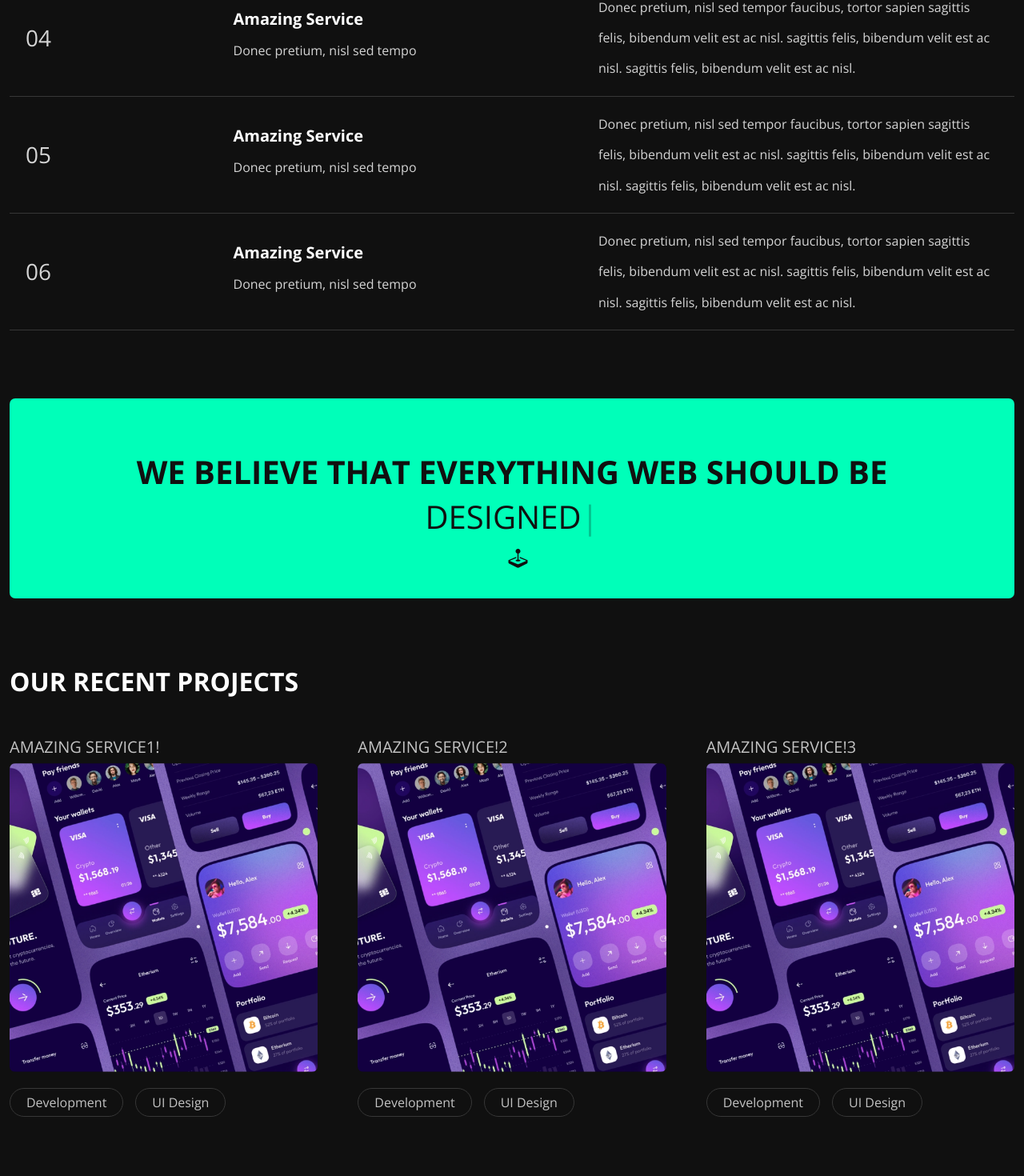
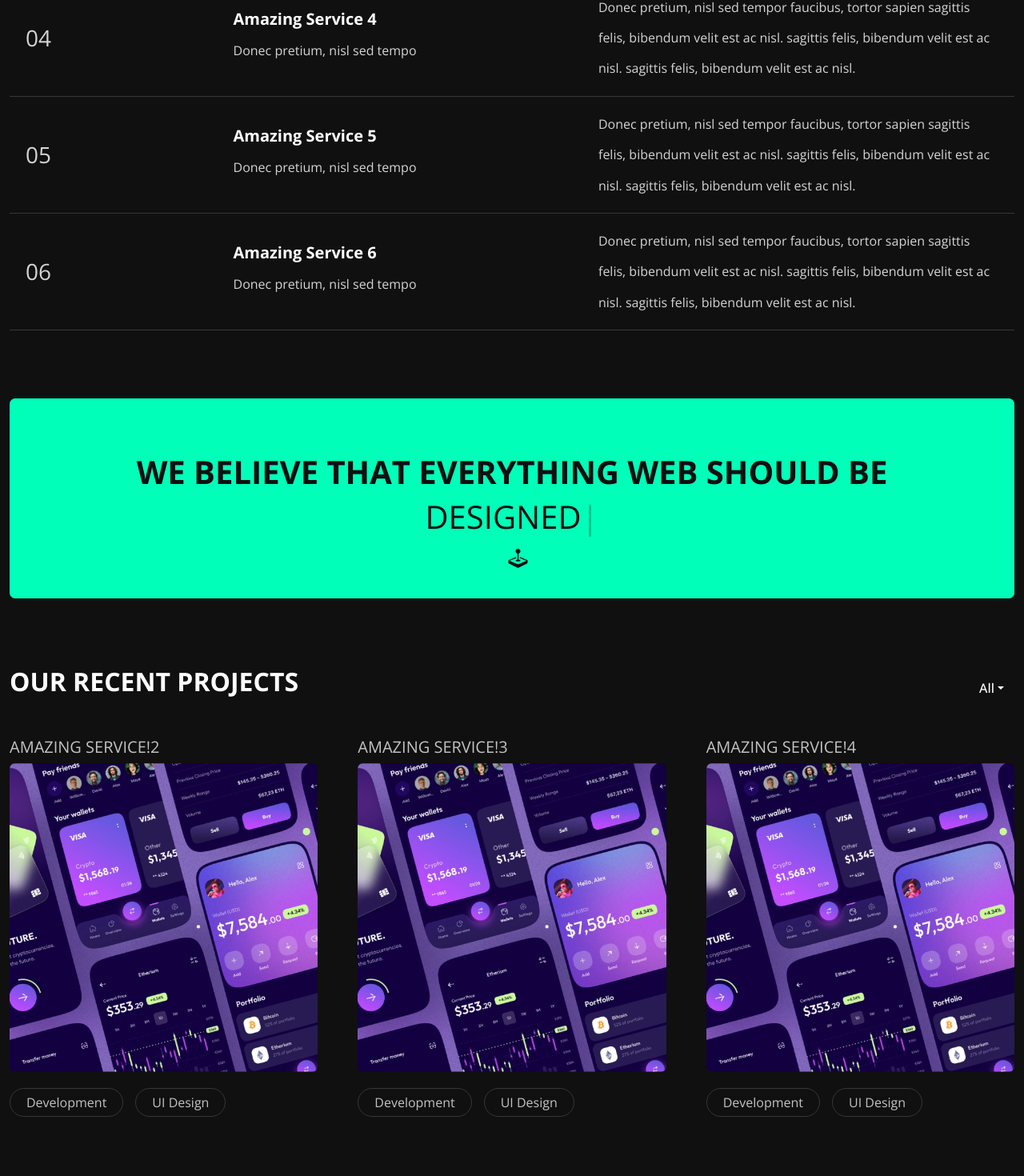
Before and after one commit to TristanVarewijck/ancore.build, a React (Create React App) app: page / in a window 1280 px wide. Shown: the part 1373-2843 px from the top of the page at 80% size. Built offline with nearby package versions, Linux system fonts and the light colour scheme.

Commit message:
filter logic done

```diff
--- a/src/components/Partners/index.jsx
+++ b/src/components/Partners/index.jsx
@@ -1,41 +1,49 @@
+import { useState } from "react";
+
 const Partners = () => {
   const items = [
     {
-      partner: "Github",
+      id: 1,
+      partner: "Github-1",
       logo: "github.svg",
       link: "https://github.com",
     },
     {
-      partner: "Github",
+      id: 2,
+      partner: "Github-2",
       logo: "github.svg",
       link: "https://github.com",
     },
     {
-      partner: "Github",
+      id: 3,
+      partner: "Github-3",
       logo: "github.svg",
       link: "https://github.com",
     },
     {
-      partner: "Github",
+      id: 4,
+      partner: "Github-4",
       logo: "github.svg",
       link: "https://github.com",
     },
     {
-      partner: "Github",
+      id: 5,
+      partner: "Github-5",
       logo: "github.svg",
       link: "https://github.com",
     },
     {
-      partner: "Github",
+      id: 6,
+      partner: "Github-6",
       logo: "github.svg",
       link: "https://github.com",
     },
   ];
 
-  const partnerElements = items.map((i, index) => {
+  const partnerElements = items.map((i) => {
     return (
-      <li key={`Partner: ${index}`}>
-        <a href={i.link}>
+      <li key={i.id}>
+        <a href="#">
           <img
             className="img-fluid"
             src={`/assets/partners/${i.logo}`}
--- a/src/components/Projects/index.jsx
+++ b/src/components/Projects/index.jsx
@@ -2,19 +2,31 @@ import { useContext, useMemo, useState, useCallback, useEffect } from "react";
 import { languageSetting } from "../../App";
 import Case from "../Case";
 import Link from "../Link";
+import Dropdown from "react-bootstrap/Dropdown";
 
 const Projects = () => {
   const [isCursor, setIsCursor] = useState(false);
-  const content = useContext(languageSetting);
-  const cases = content.Home.Projects.cases;
+  const [option, setOption] = useState("All");
   const [mousePos, setMousePos] = useState({
     x: null,
     y: null,
   });
 
-  const casesElements = useMemo(() => {
-    return cases.map((i, index) => (
-      <li key={`Case: ${index}`}>
+  const content = useContext(languageSetting);
+
+  const cases = useMemo(() => {
+    const randomized = content.Home.Projects.cases
+      .map((i) => ({
+        i,
+        sort: Math.random(),
+      }))
+      .sort((a, b) => a.sort - b.sort)
+      .map(({ i }) => i);
+    return randomized;
+  }, [content]);
+
+  const casesElements = cases.map((i) => (
+    <li key={i.id}>
       <Case
         title={i.title}
         banner={i.banner}
@@ -23,7 +35,6 @@ const Projects = () => {
       />
     </li>
   ));
-  }, [cases]);
 
   const handleCursorTracking = useCallback((event) => {
     setMousePos((prevState) => {
@@ -34,6 +45,27 @@ const Projects = () => {
       };
     });
   }, []);
+
+  function sortCases(e) {
+    e.preventDefault();
+    const select = e.target.id;
+    setOption(select);
+
+    switch (select) {
+      case "Recent":
+        const casesDateSorted = cases.sort(
+          (a, b) => new Date(a.date) - new Date(b.date)
+        );
+        console.log(casesDateSorted);
+        break;
+      case "Highlighted":
+        const casesHighlighted = cases.filter((i) => i.isHighlighted == true);
+        console.log(casesHighlighted);
+        break;
+      default:
+      // console.log(casesRandomized);
+    }
+  }
 
   useEffect(() => {
     isCursor
@@ -49,7 +81,25 @@ const Projects = () => {
       onMouseLeave={() => setIsCursor(false)}
       style={{ cursor: "none" }}
     >
+      <div className="section-heading">
         <h2>Our Recent Projects</h2>
+        <Dropdown>
+          <Dropdown.Toggle variant="success" id="dropdown-basic">
+            {option}
+          </Dropdown.Toggle>
+          <Dropdown.Menu>
+            <Dropdown.Item id="Recent" onClick={sortCases}>
+              Recent
+            </Dropdown.Item>
+            <Dropdown.Item id="Highlighted" onClick={sortCases}>
+              Highlighted
+            </Dropdown.Item>
+            <Dropdown.Item id="All" onClick={sortCases}>
+              All
+            </Dropdown.Item>
+          </Dropdown.Menu>
+        </Dropdown>
+      </div>
       <ul>{casesElements}</ul>
       <div className="link-to-portfolio">
         <Link
--- a/src/components/Services/index.jsx
+++ b/src/components/Services/index.jsx
@@ -29,7 +29,7 @@ const Services = ({ setRef }) => {
 
   const serviceElements = content.Home.Services.servicesBlocks.map(
     (i, index) => (
-      <Accordion.Item eventKey={`${index}`} key={`Service: ${index}`}>
+      <Accordion.Item eventKey={`${index}`} key={i.title}>
         <Accordion.Header>
           <TextBlock
             title={i.title}
--- a/src/content.json
+++ b/src/content.json
@@ -29,32 +29,32 @@
         "title": "WIJ ZIJN BLIJ MET HET HOOGSTE RESULTAAT",
         "servicesBlocks": [
           {
-            "title": "Amazing Service",
+            "title": "Amazing Service 1",
             "subtitle": "Donec pretium, nisl sed tempo",
             "text": "Donec pretium, nisl sed tempor faucibus, tortor sapien sagittis felis, bibendum velit est ac nisl. sagittis felis, bibendum velit est ac nisl. sagittis felis, bibendum velit est ac nisl."
           },
           {
-            "title": "Amazing Service",
+            "title": "Amazing Service 2",
             "subtitle": "Donec pretium, nisl sed tempo",
             "text": "Donec pretium, nisl sed tempor faucibus, tortor sapien sagittis felis, bibendum velit est ac nisl. sagittis felis, bibendum velit est ac nisl. sagittis felis, bibendum velit est ac nisl."
           },
           {
-            "title": "Amazing Service",
+            "title": "Amazing Service 3",
             "subtitle": "Donec pretium, nisl sed tempo",
             "text": "Donec pretium, nisl sed tempor faucibus, tortor sapien sagittis felis, bibendum velit est ac nisl. sagittis felis, bibendum velit est ac nisl. sagittis felis, bibendum velit est ac nisl."
           },
           {
-            "title": "Amazing Service",
+            "title": "Amazing Service 4",
             "subtitle": "Donec pretium, nisl sed tempo",
             "text": "Donec pretium, nisl sed tempor faucibus, tortor sapien sagittis felis, bibendum velit est ac nisl. sagittis felis, bibendum velit est ac nisl. sagittis felis, bibendum velit est ac nisl."
           },
           {
-            "title": "Amazing Service",
+            "title": "Amazing Service 5",
             "subtitle": "Donec pretium, nisl sed tempo",
             "text": "Donec pretium, nisl sed tempor faucibus, tortor sapien sagittis felis, bibendum velit est ac nisl. sagittis felis, bibendum velit est ac nisl. sagittis felis, bibendum velit est ac nisl."
           },
           {
-            "title": "Amazing Service",
+            "title": "Amazing Service 6",
             "subtitle": "Donec pretium, nisl sed tempo",
             "text": "Donec pretium, nisl sed tempor faucibus, tortor sapien sagittis felis, bibendum velit est ac nisl. sagittis felis, bibendum velit est ac nisl. sagittis felis, bibendum velit est ac nisl."
           }
@@ -64,24 +64,36 @@
         "title": "WIJ BOUWEN ALLES DIGITAAL",
         "cases": [
           {
-            "title": "Amazing Service1!",
+            "id": 1,
+            "title": "Amazing Service!1",
             "banner": "/assets/cases/case-1.png",
-            "tags": ["Development", "UI Design"]
+            "tags": ["Development", "UI Design"],
+            "date": "2017-07-22",
+            "isHighlighted": false
           },
           {
+            "id": 2,
             "title": "Amazing Service!2",
             "banner": "/assets/cases/case-1.png",
-            "tags": ["Development", "UI Design"]
+            "tags": ["Development", "UI Design"],
+            "date": "2020-07-22",
+            "isHighlighted": true
           },
           {
+            "id": 3,
             "title": "Amazing Service!3",
             "banner": "/assets/cases/case-1.png",
-            "tags": ["Development", "UI Design"]
+            "tags": ["Development", "UI Design"],
+            "date": "2022-07-22",
+            "isHighlighted": true
           },
           {
+            "id": 4,
             "title": "Amazing Service!4",
             "banner": "/assets/cases/case-1.png",
-            "tags": ["Development", "UI Design"]
+            "tags": ["Development", "UI Design"],
+            "date": "2018-07-22",
+            "isHighlighted": false
           }
         ]
       },
@@ -165,32 +177,32 @@
         "title": "WIJ ZIJN BLIJ MET HET HOOGSTE RESULTAAT",
         "servicesBlocks": [
           {
-            "title": "Amazing Service",
+            "title": "Amazing Service 1",
             "subtitle": "Donec pretium, nisl sed tempo",
             "text": "Donec pretium, nisl sed tempor faucibus, tortor sapien sagittis felis, bibendum velit est ac nisl. sagittis felis, bibendum velit est ac nisl. sagittis felis, bibendum velit est ac nisl."
           },
           {
-            "title": "Amazing Service",
+            "title": "Amazing Service 2",
             "subtitle": "Donec pretium, nisl sed tempo",
             "text": "Donec pretium, nisl sed tempor faucibus, tortor sapien sagittis felis, bibendum velit est ac nisl. sagittis felis, bibendum velit est ac nisl. sagittis felis, bibendum velit est ac nisl."
           },
           {
-            "title": "Amazing Service",
+            "title": "Amazing Service 3",
             "subtitle": "Donec pretium, nisl sed tempo",
             "text": "Donec pretium, nisl sed tempor faucibus, tortor sapien sagittis felis, bibendum velit est ac nisl. sagittis felis, bibendum velit est ac nisl. sagittis felis, bibendum velit est ac nisl."
           },
           {
-            "title": "Amazing Service",
+            "title": "Amazing Service 4",
             "subtitle": "Donec pretium, nisl sed tempo",
             "text": "Donec pretium, nisl sed tempor faucibus, tortor sapien sagittis felis, bibendum velit est ac nisl. sagittis felis, bibendum velit est ac nisl. sagittis felis, bibendum velit est ac nisl."
           },
           {
-            "title": "Amazing Service",
+            "title": "Amazing Service 5",
             "subtitle": "Donec pretium, nisl sed tempo",
             "text": "Donec pretium, nisl sed tempor faucibus, tortor sapien sagittis felis, bibendum velit est ac nisl. sagittis felis, bibendum velit est ac nisl. sagittis felis, bibendum velit est ac nisl."
           },
           {
-            "title": "Amazing Service",
+            "title": "Amazing Service 6",
             "subtitle": "Donec pretium, nisl sed tempo",
             "text": "Donec pretium, nisl sed tempor faucibus, tortor sapien sagittis felis, bibendum velit est ac nisl. sagittis felis, bibendum velit est ac nisl. sagittis felis, bibendum velit est ac nisl."
           }
@@ -200,24 +212,36 @@
         "title": "WIJ BOUWEN ALLES DIGITAAL",
         "cases": [
           {
-            "title": "Amazing Service!",
+            "id": 1,
+            "title": "Amazing Service!1",
             "banner": "/assets/cases/case-1.png",
-            "tags": ["Development", "UI Design"]
+            "tags": ["Development", "UI Design"],
+            "date": "2017-07-22",
+            "isHighlighted": false
           },
           {
-            "title": "Amazing Service!",
+            "id": 2,
+            "title": "Amazing Service!2",
             "banner": "/assets/cases/case-1.png",
-            "tags": ["Development", "UI Design"]
+            "tags": ["Development", "UI Design"],
+            "date": "2020-07-22",
+            "isHighlighted": true
           },
           {
-            "title": "Amazing Service!",
+            "id": 3,
+            "title": "Amazing Service!3",
             "banner": "/assets/cases/case-1.png",
-            "tags": ["Development", "UI Design"]
+            "tags": ["Development", "UI Design"],
+            "date": "2022-07-22",
+            "isHighlighted": true
           },
           {
-            "title": "Amazing Service!",
+            "id": 4,
+            "title": "Amazing Service!4",
             "banner": "/assets/cases/case-1.png",
-            "tags": ["Development", "UI Design"]
+            "tags": ["Development", "UI Design"],
+            "date": "2018-07-22",
+            "isHighlighted": false
           }
         ]
       },
--- a/src/scss/components/Accordion.scss
+++ b/src/scss/components/Accordion.scss
@@ -14,6 +14,16 @@
     transition: var(accordion-transition);
 }
 
+.accordion-button[aria-expanded="true"] {
+    .text-block {
+        border-bottom: 1px solid $action;
+        h5,
+        p {
+            color: $action !important;
+        }
+    }
+}
+
 .accordion-item {
     color: none !important;
     background-color: none !important;
@@ -28,23 +38,13 @@ $accordion-border-width: 0px;
 $accordion-border-color: none;
 $accordion-border-radius: 2px;
 $accordion-inner-border-radius: none;
-
 $accordion-body-padding-y: 15px;
 $accordion-body-padding-x: 20px;
-
 $accordion-button-padding-y: none;
 $accordion-button-padding-x: none;
-// $accordion-button-color: $action;
 $accordion-button-bg: $black;
-// $accordion-transition: $btn-transition, border-radius 0.15s ease;
 $accordion-button-active-bg: none;
 $accordion-button-active-color: inherit;
-
 $accordion-button-focus-border-color: none;
 $accordion-button-focus-box-shadow: none;
-
-// $accordion-icon-width: 1.25rem;
-// $accordion-icon-color: $accordion-color;
 $accordion-icon-active-color: none;
-// $accordion-icon-transition: transform 0.2s ease-in-out;
-// $accordion-icon-transform: rotate(-180deg);
--- a/src/scss/components/Projects.scss
+++ b/src/scss/components/Projects.scss
@@ -1,5 +1,11 @@
 .projects {
   position: relative;
+
+  .section-heading {
+    display: flex;
+    align-items: baseline;
+    justify-content: space-between;
+  }
   ul {
     margin: 0 auto;
     list-style-type: none;
```
Lines whose indentation alone changed are shown as unchanged.
